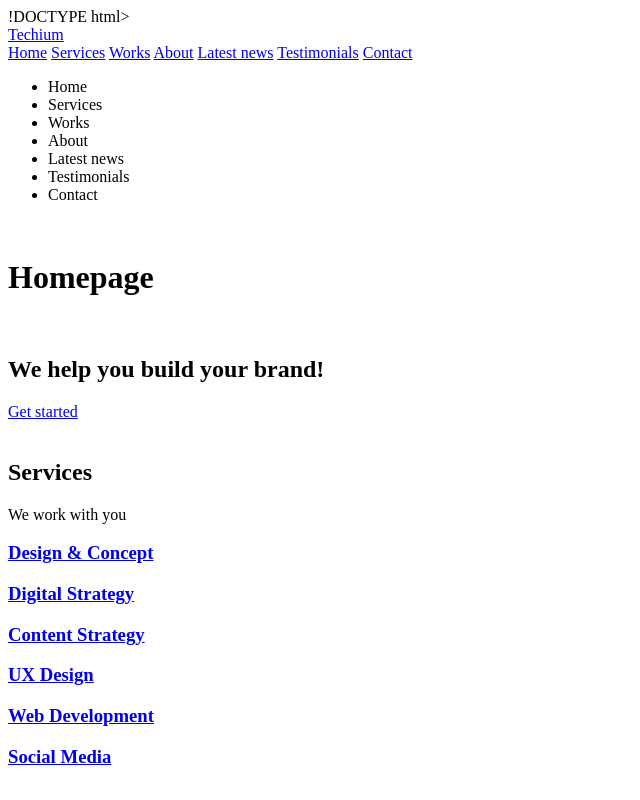
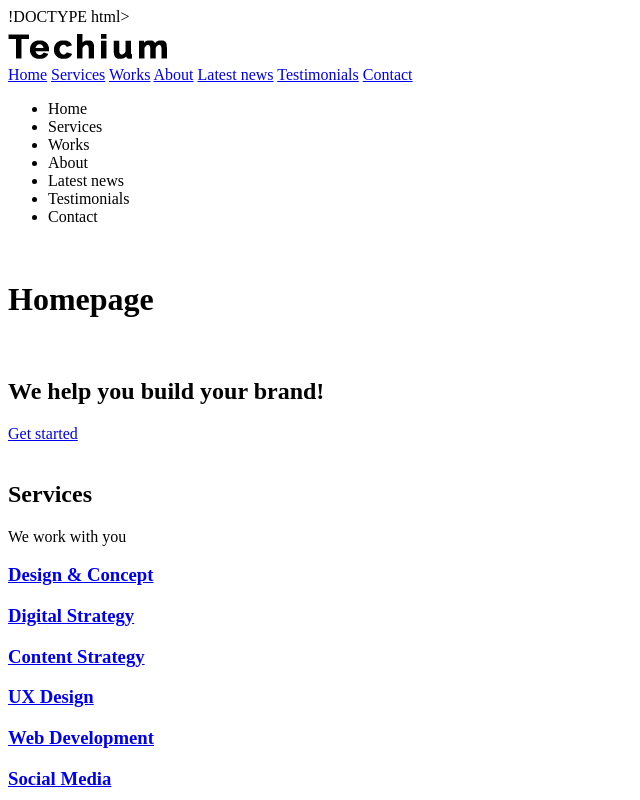
Before and after one commit to rayenhdr93/holbertonschool-web_front_end, a plain HTML site: page 0x00-html_advanced/35-index.html in a window 1280 px wide. Shown: the top 800 px of the page, without its empty margins (0-640 px from the left). Drawn offline with Linux system fonts and the light colour scheme.

Commit message:
Replace text logo with image logo

```diff
--- a/0x00-html_advanced/35-index.html
+++ b/0x00-html_advanced/35-index.html
@@ -15,7 +15,7 @@
             <div>
                 <div>
                 <a href="/">
-                    <span>Techium</span>
+                    <img src="./logo-black.png" alt="Techium logo" width="160" height="40">
                 </a>
                 </div>
                 <nav>
@@ -191,6 +191,7 @@
         <br>
         <!-- Footer -->
         <footer>
+            <img src="./logo-black.png" alt="Techium logo" width="160" height="40">
             <address>
                 234 Washington Street
                 <br>
```
